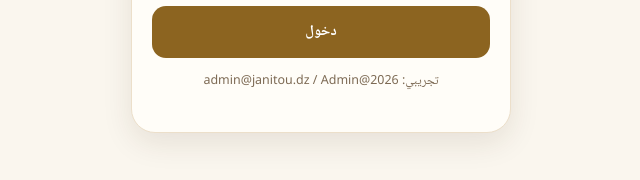
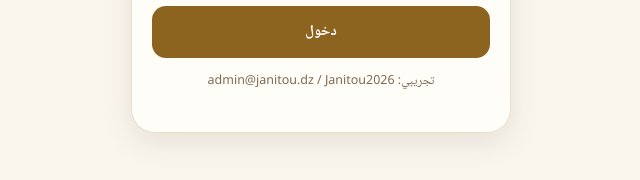
Before and after one commit to amelnacer382-blip/janitou-demo, a website: page apps/web/src/app/index.html in a window 1280 px wide. Shown: the part 510-690 px from the top of the page, 319-959 px from the left. Drawn offline with Linux system fonts and the light colour scheme.

Commit message:
fix(ui): update demo admin login hint

```diff
--- a/apps/web/src/app/index.html
+++ b/apps/web/src/app/index.html
@@ -386,7 +386,7 @@
       <div class="field"><label>كلمة المرور</label><input type="password" name="password" autocomplete="current-password" required /></div>
       <div class="field" id="mfaField" style="display:none;"><label>رمز التحقق (6 أرقام أو رمز استرجاع)</label><input name="mfaCode" inputmode="numeric" autocomplete="one-time-code" /></div>
       <button class="btn" type="submit">دخول</button>
-      <p class="muted" style="text-align:center;margin-top:12px;">تجريبي: admin@janitou.dz / Admin@2026</p>
+      <p class="muted" style="text-align:center;margin-top:12px;">تجريبي: admin@janitou.dz / Janitou2026</p>
     </form>
   </div>
   <div class="shell" id="appShell" style="display:none;">
```
